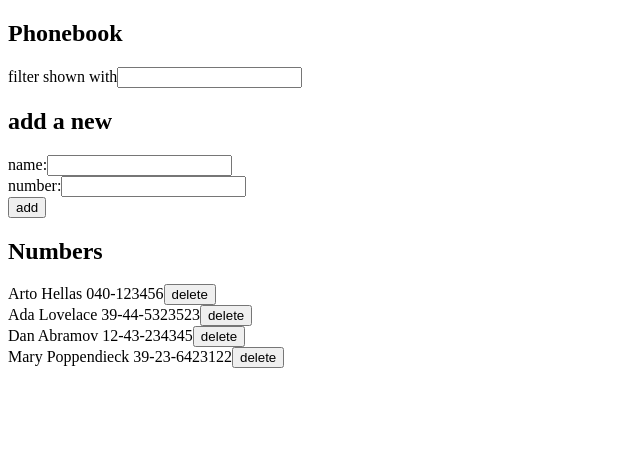
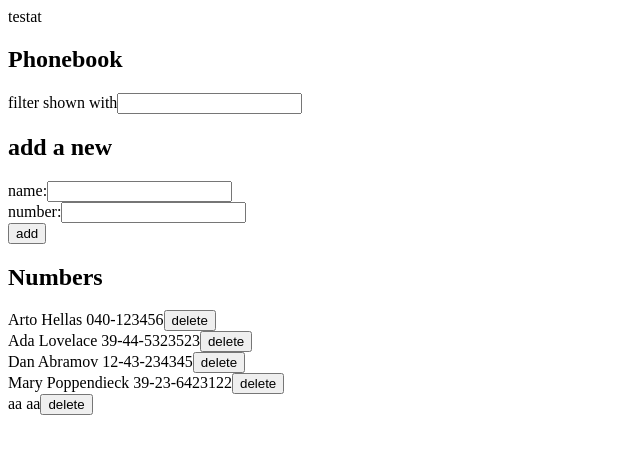
Before and after one commit to juleht/fullstackopen, a React (Vite) app in the folder part2/phonebook/: page / in a window 1280 px wide. Shown: the top 454 px of the page, without its empty margins (0-640 px from the left). Built offline with nearby package versions, Linux system fonts and the light colour scheme; data requests are answered from the project's data file.

Commit message:
tehtava 2.16

```diff
--- a/part2/phonebook/db.json
+++ b/part2/phonebook/db.json
@@ -19,6 +19,11 @@
       "name": "Mary Poppendieck",
       "number": "39-23-6423122",
       "id": "4"
+    },
+    {
+      "id": "de2d",
+      "name": "aa",
+      "number": "aa"
     }
   ]
 }
--- a/part2/phonebook/src/App.jsx
+++ b/part2/phonebook/src/App.jsx
@@ -9,6 +9,7 @@ const App = () => {
   const [newNumber, setNewNumber] = useState('')
   const [showPerson, setShowPerson] = useState('')
   const personsToShow = persons.filter(person => new RegExp(showPerson, 'i').test(person.name))
+  const [successMessage, setSuccessMessage] = useState('testat')
 
   useEffect(() => {
     personService
@@ -37,6 +38,22 @@ const App = () => {
             setNewName('')
             setNewNumber('')
           })
+          .then(successMessage => {
+            setSuccessMessage(
+              `Changed '${person.name}' number`
+            )
+            setTimeout(() => {
+              setSuccessMessage(null)
+            }, 5000)
+          })
+          .catch(successMessage => {
+            setSuccessMessage(
+              `Failed to change '${person.name}' number`
+            )
+            setTimeout(() => {
+              setSuccessMessage(null)
+            }, 5000)
+          })
       }
     } else {
       personService
@@ -46,15 +63,52 @@ const App = () => {
           setNewName('')
           setNewNumber('')
         })
+        .then(successMessage => {
+          setSuccessMessage(
+            `created '${personObject.name}'`
+          )
+          setTimeout(() => {
+            setSuccessMessage(null)
+          }, 5000)
+        })
+        .catch(successMessage => {
+          setSuccessMessage(
+            `create to create '${personObject.name}'`
+          )
+          setTimeout(() => {
+            setSuccessMessage(null)
+          }, 5000)
+        })
+
     }
     console.log('button clicked', event.target)
   }
 
   const handleDelete = (id) => {
+    const person = persons.find(person => person.id === id)
+
     personService
       .deleteOne(id)
-      .then(returnedPerson => {
-        setPersons(persons.filter(returnedPerson => returnedPerson.id !== id))
+      .then(() => {
+        console.log('onnistui poistaa')
+        setPersons(persons.filter(person => person.id !== id))
+      })
+      .then(successMessage => {
+        setSuccessMessage(
+          `Deleted '${person.name}'`
+        )
+        setTimeout(() => {
+          setSuccessMessage(null)
+        }, 5000)
+      })
+      .catch(error => {
+        console.log('testi', person)
+        setSuccessMessage(
+          `Failed to Deleted '${person.name}' number`
+        )
+        setTimeout(() => {
+          setSuccessMessage(null)
+        }, 5000)
       })
   }
 
@@ -72,8 +126,25 @@ const App = () => {
     console.log('handleShowPerson', event.target.value)
     setShowPerson(event.target.value)
   }
+
+  const Notification = ({ message }) => {
+    if (message === null) {
+      return null
+    }
+
+    return (
+      <div className='success'>
+        {message}
+      </div>
+    )
+  }
+
+
   return (
     <div>
+      <div>
+        <Notification message={successMessage} />
+      </div>
       <parts.Header header={'Phonebook'} />
       <forms.FilterFrom value={showPerson} onChange={handleShowPerson} />
       <parts.Header header={'add a new'} />
```
